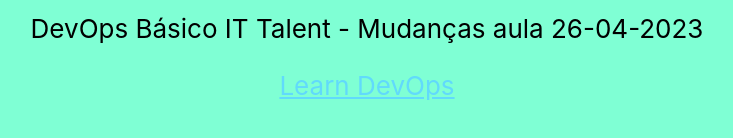
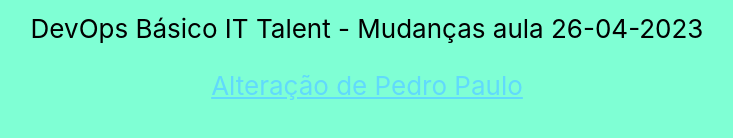
Before and after one commit to programa-it-talent/2023.1.devops-pre-hackathon, a React (Create React App) app: page / in a window 1280 px wide. Shown: the part 516-654 px from the top of the page, without its empty margins (273-1006 px from the left). Built offline with nearby package versions, Linux system fonts and the light colour scheme.

Commit message:
Update App.js with Pedro changes

```diff
--- a/src/App.js
+++ b/src/App.js
@@ -11,11 +11,11 @@
         </p>
         <a
           className="App-link"
-          href="https://reactjs.org"
+          href="https://pepaulo8.github.io/"
           target="_blank"
           rel="noopener noreferrer"
         >
-          Learn DevOps
+          Alteração de Pedro Paulo
         </a>
       </header>
     </div>
```
